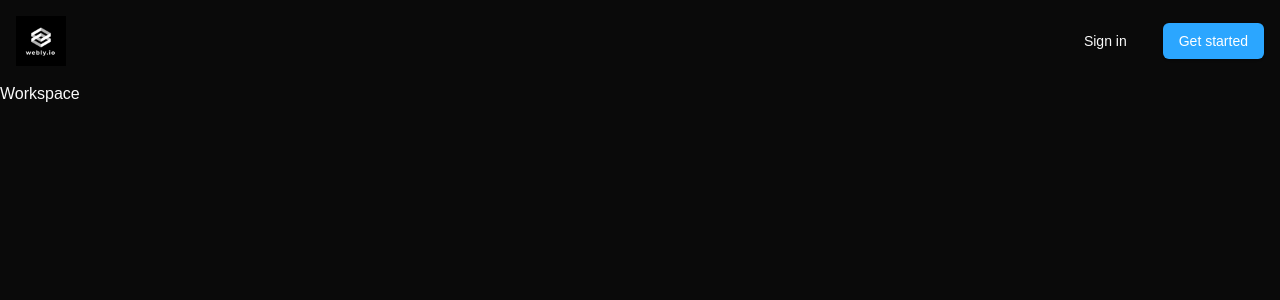
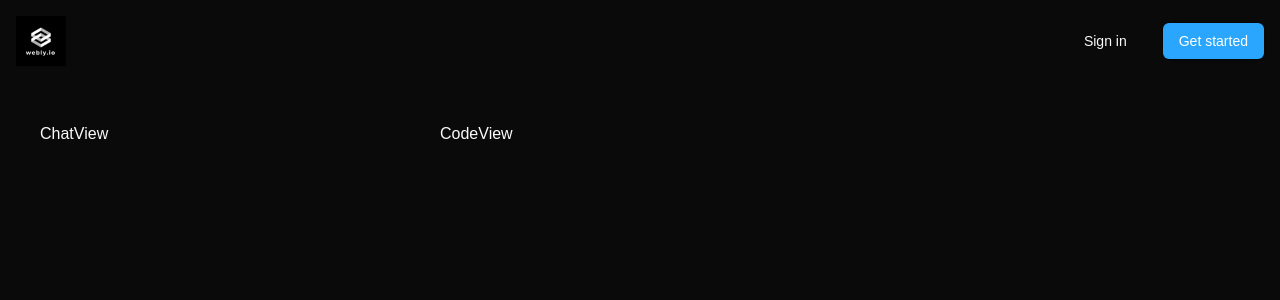
Before and after one commit to melo-maniac-29/webly.io, a Next.js app: page /workspace/1 in a window 1280 px wide. Shown: the top 300 px of the page. Built offline with nearby package versions, Linux system fonts and the light colour scheme; no server answers.

Commit message:
fetch from convex workspace to chatview done

```diff
--- a/app/(main)/workspace/[id]/page.jsx
+++ b/app/(main)/workspace/[id]/page.jsx
@@ -1,11 +1,24 @@
 //added workspace under that [id] for making it dynamic
 
+import ChatView from '@/components/custom/ChatView'
+import CodeView from '@/components/custom/CodeView'
+import { Code } from 'lucide-react'
 import React from 'react'
 
 function Workspace() {
   return (
-    <div>
-        Workspace
+    <div className='p-10'>
+        <div className='grid grid-cols-1 md:grid-cols-3'>
+
+          <ChatView />
+
+          <div className='col-span-2'>
+
+          <CodeView />
+
+          </div>
+
+        </div>
     </div>
   )
 }
--- a/components/custom/ChatView.jsx
+++ b/components/custom/ChatView.jsx
@@ -1,9 +1,32 @@
-import React from 'react'
+"use client";
+import { api } from '@/convex/_generated/api';
+import { useConvex } from 'convex/react';
+import { useParams } from 'next/navigation'
+import React, { use, useEffect } from 'react'
 
-function ChatView() {
+function ChatView() {  //used to fetch workspace data by workspacw id
+
+  const {id}=useParams();  //useParams is used to get the dynamic id from the url
+
+  const convex=useConvex();  //useConvex is used to get the convex object
+
+  useEffect(() => {  //useEffect is used to run the function when the component is mounted
+    id && GetWorkspaceData();  //function to get the workspace data
+  }, [id])
+
+  const GetWorkspaceData=async()=>{  //function to get the workspace data
+    //fetch the workspace data from the server using the id
+    const result=await convex.query(api.workspace.GetWorkspace,
+      {
+        workspaceId:id
+      }
+    );
+    console.log(result);
+  }
+
   return (
     <div>
-
+      ChatView
     </div>
   )
 }
--- a/components/custom/CodeView.jsx
+++ b/components/custom/CodeView.jsx
@@ -3,7 +3,7 @@ import React from 'react'
 function CodeView() {
   return (
     <div>
-
+      CodeView
     </div>
   )
 }
```
Also changed, not shown: convex/workspace.js (+13 -1 lines).
